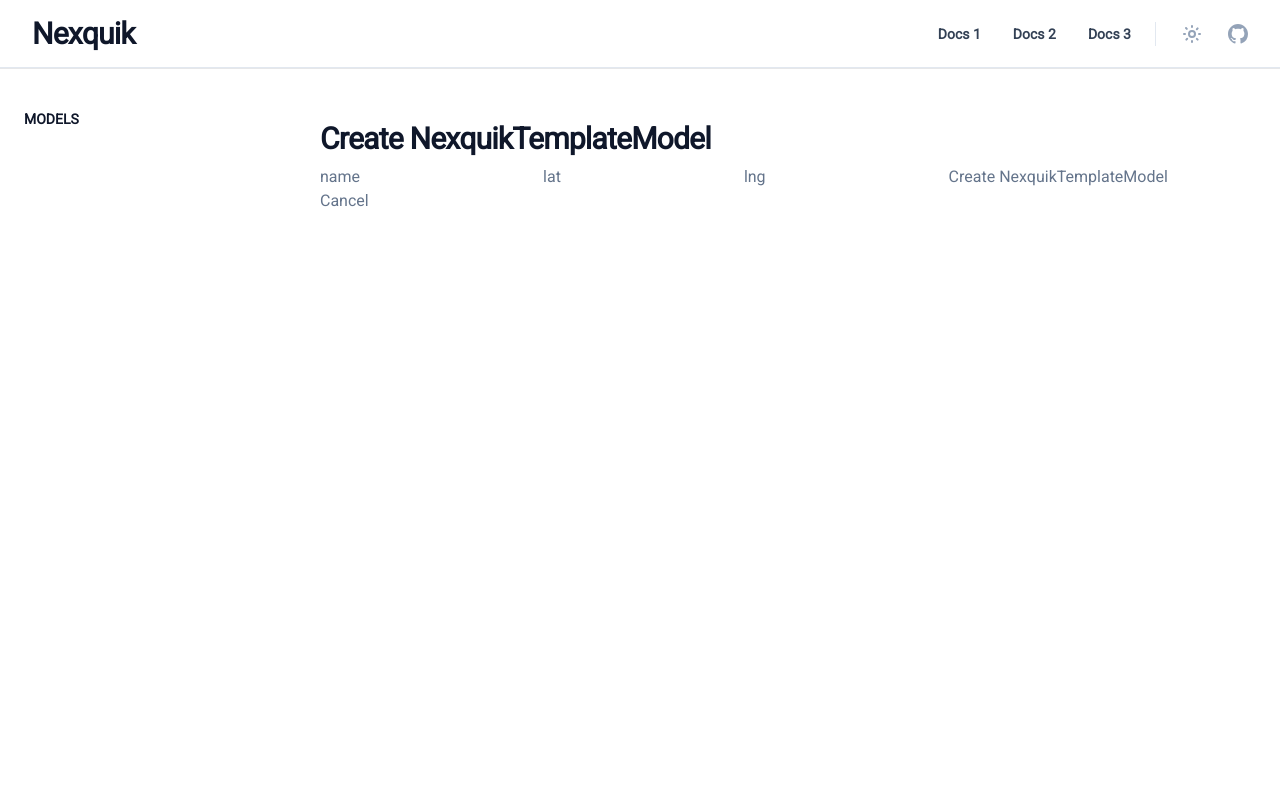
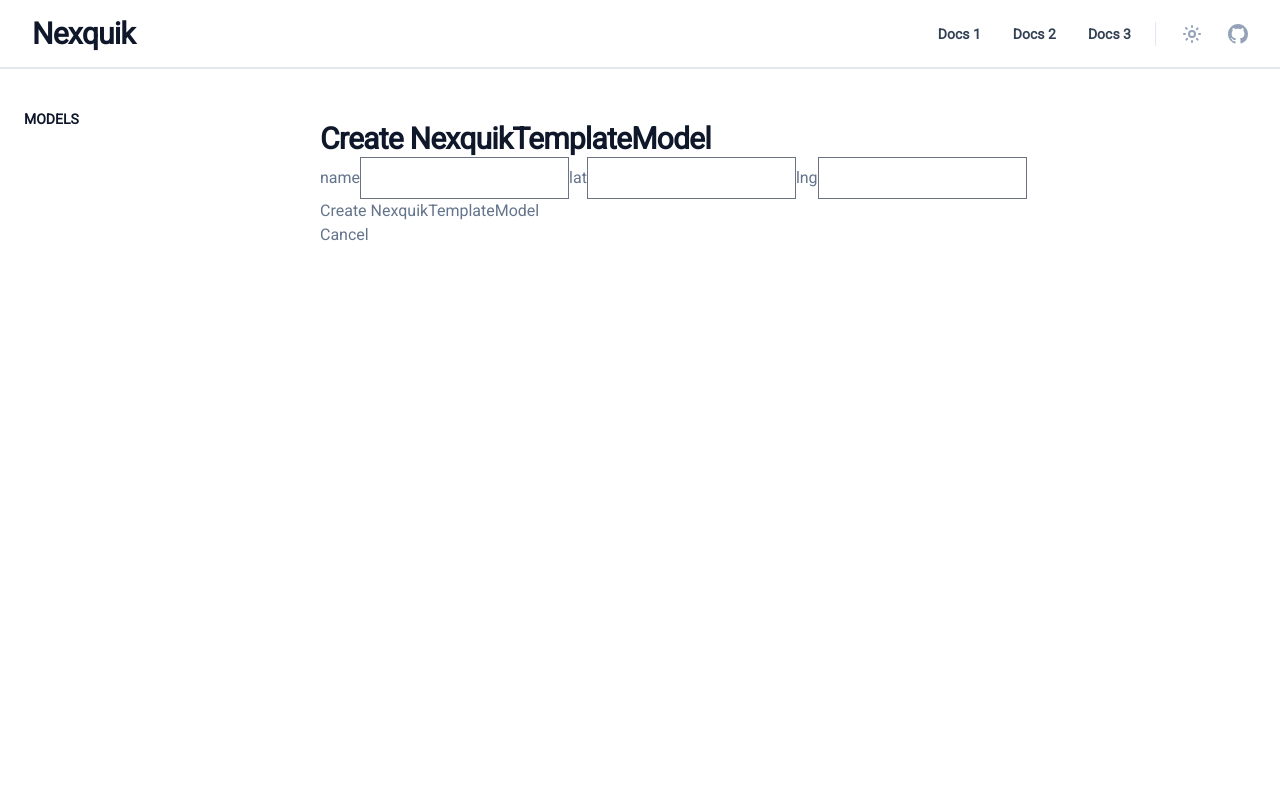
Before and after one commit to bcanfield/nexquik, a Next.js app in the folder templateRoot/: page /nexquikTemplateModel/create in a window 1280 px wide. Shown: the top 800 px of the page. Built offline with nearby package versions, Linux system fonts and the light colour scheme.

Commit message:
Create and Edit form styling

```diff
--- a/package.json
+++ b/package.json
@@ -31,7 +31,7 @@
     ],
     "ext": "ts,tsx,css,",
     "exec": "npm-run-all dev:*",
-    "delay": 3000
+    "delay": 500
   },
   "author": "Brandin Canfield",
   "license": "MIT",
--- a/templateRoot/app/nexquikTemplateModel/[id]/edit/page.tsx
+++ b/templateRoot/app/nexquikTemplateModel/[id]/edit/page.tsx
@@ -36,7 +36,7 @@ export default async function EditNexquikTemplateModel({
   }
 
   return (
-    <div className="flex-auto w-full min-w-0 pt-6 lg:px-8 lg:pt-8 pb:12 xl:pb-24 lg:pb-16 ">
+    <div className="flex-auto w-full min-w-0 pt-6 lg:px-8 lg:pt-8 pb:12 xl:pb-24 lg:pb-16 p-1 ">
       {/* @nexquik editBreadCrumb start */}
       {/* @nexquik editBreadCrumb stop */}
       <header id="header" className="relative z-2 mt-5">
--- a/templateRoot/app/nexquikTemplateModel/[id]/page.tsx
+++ b/templateRoot/app/nexquikTemplateModel/[id]/page.tsx
@@ -31,7 +31,7 @@ export default async function ShowNexquikTemplateModel({
     //@nexquik listRedirect stop
   }
   return (
-    <div className="flex-auto w-full min-w-0 pt-6 lg:px-8 lg:pt-8 pb:12 xl:pb-24 lg:pb-16 ">
+    <div className="flex-auto w-full min-w-0 pt-6 lg:px-8 lg:pt-8 pb:12 xl:pb-24 lg:pb-16 p-1 ">
       {/* @nexquik breadcrumb start */}
       {/* @nexquik breadcrumb stop */}
       <header id="header" className="relative z-20 mt-5">
--- a/templateRoot/app/nexquikTemplateModel/create/page.tsx
+++ b/templateRoot/app/nexquikTemplateModel/create/page.tsx
@@ -34,7 +34,7 @@ export default async function CreateNexquikTemplateModel({
   }
 
   return (
-    <div className="flex-auto w-full min-w-0 pt-6 lg:px-8 lg:pt-8 pb:12 xl:pb-24 lg:pb-16 ">
+    <div className="flex-auto w-full min-w-0 pt-6 lg:px-8 lg:pt-8 pb:12 xl:pb-24 lg:pb-16 p-1 ">
       {/* @nexquik createBreadcrumb start */}
       {/* @nexquik createBreadcrumb stop */}
 
@@ -45,7 +45,6 @@ export default async function CreateNexquikTemplateModel({
           </h1>
         </div>
       </header>
-      <div className="w-full overflow-x-auto  pt-2">
       {/* @nexquik createForm start */}
       <form action={addNexquikTemplateModel}>
         <label>name</label>
@@ -59,6 +58,5 @@ export default async function CreateNexquikTemplateModel({
       <Link href={`/nexquikTemplateModel`}>Cancel</Link>
       {/* @nexquik createForm stop */}
     </div>
-    </div>
   );
 }
--- a/templateRoot/app/nexquikTemplateModel/page.tsx
+++ b/templateRoot/app/nexquikTemplateModel/page.tsx
@@ -26,7 +26,7 @@ export default async function ListNexquikTemplateModels({
     //@nexquik revalidatePath stop
   }
   return (
-    <div className="flex-auto w-full min-w-0 pt-6 lg:px-8 lg:pt-8 pb:12 xl:pb-24 lg:pb-16 ">
+    <div className="flex-auto w-full min-w-0 pt-6 lg:px-8 lg:pt-8 pb:12 xl:pb-24 lg:pb-16 p-1 ">
       {/* @nexquik listBreadcrumb start */}
       {/* @nexquik listBreadcrumb stop */}
       <header id="header" className="relative z-20 mt-5">
--- a/templateRoot/app/page.tsx
+++ b/templateRoot/app/page.tsx
@@ -2,7 +2,7 @@ import Link from "next/link";
 
 export default async function Home() {
   return (
-    <div className="flex-auto w-full min-w-0 pt-6 lg:px-8 lg:pt-8 pb:12 xl:pb-24 lg:pb-16 ">
+    <div className="flex-auto w-full min-w-0 pt-6 lg:px-8 lg:pt-8 pb:12 xl:pb-24 lg:pb-16 p-1 ">
       <header id="header" className="relative z-20">
         <div>
           <p className="mb-2 text-sm leading-6 font-semibold text-slate-700  dark:text-slate-400 ">
--- a/templateRoot/package.json
+++ b/templateRoot/package.json
@@ -26,6 +26,7 @@
   "devDependencies": {
     "autoprefixer": "^10.4.14",
     "postcss": "^8.4.27",
-    "tailwindcss": "^3.3.3"
+    "tailwindcss": "^3.3.3",
+    "@tailwindcss/forms": "^0.5.4"
   }
 }
--- a/templateRoot/tailwind.config.js
+++ b/templateRoot/tailwind.config.js
@@ -11,5 +11,5 @@ module.exports = {
       },
     },
   },
-  plugins: [],
+  plugins: [require("@tailwindcss/forms")],
 };
```
Also changed, not shown: 1 other file (tests, documents, lock files or other folders). Lines whose indentation alone changed are shown as unchanged.
